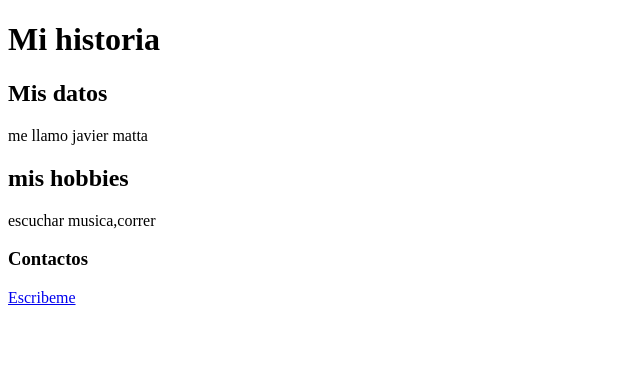
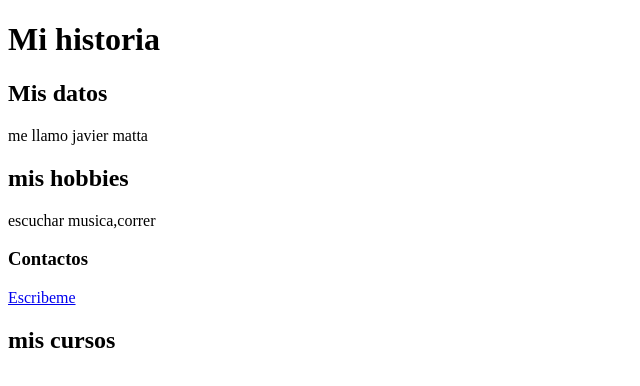
Before and after one commit to javamasu/mi-biografia, a plain HTML site: page index.html in a window 1280 px wide. Shown: the whole page, without its empty margins (0-640 px from the left). Drawn offline with Linux system fonts and the light colour scheme.

Commit message:
Update index.html

```diff
--- a/index.html
+++ b/index.html
@@ -25,6 +25,7 @@
             <a href="mailto:valerio2597@gmail.com">
             Escribeme
             </a>
+            <h2>mis cursos</h2>
         </section>
     </footer>
 </body>
```
